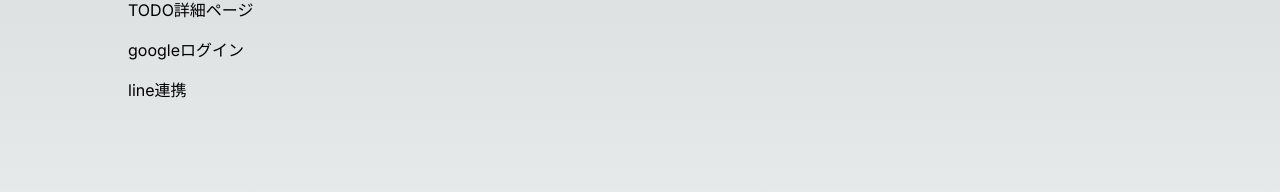
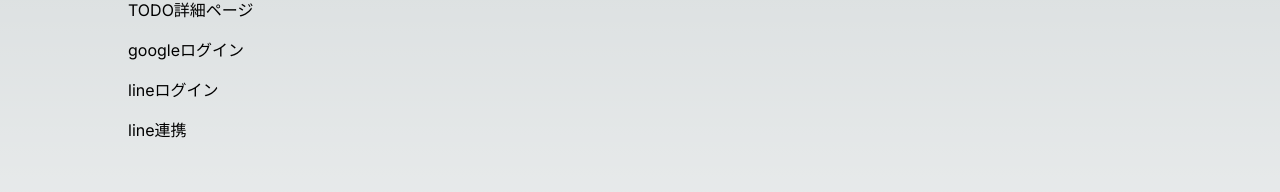
Before and after one commit to yu-ta-9/nextjs-playground, a Next.js app: page / in a window 1280 px wide. Shown: the part 156-348 px from the top of the page. Built offline with nearby package versions, Linux system fonts and the light colour scheme.

Commit message:
fix: update

```diff
--- a/src/app/page.tsx
+++ b/src/app/page.tsx
@@ -16,6 +16,11 @@ export default function Home() {
 						</Link>
 					</li>
 					<li>
+						<Link className="text-blue" href="/line/login">
+							lineログイン
+						</Link>
+					</li>
+					<li>
 						<Link className="text-blue" href="/line/connect">
 							line連携
 						</Link>
```
